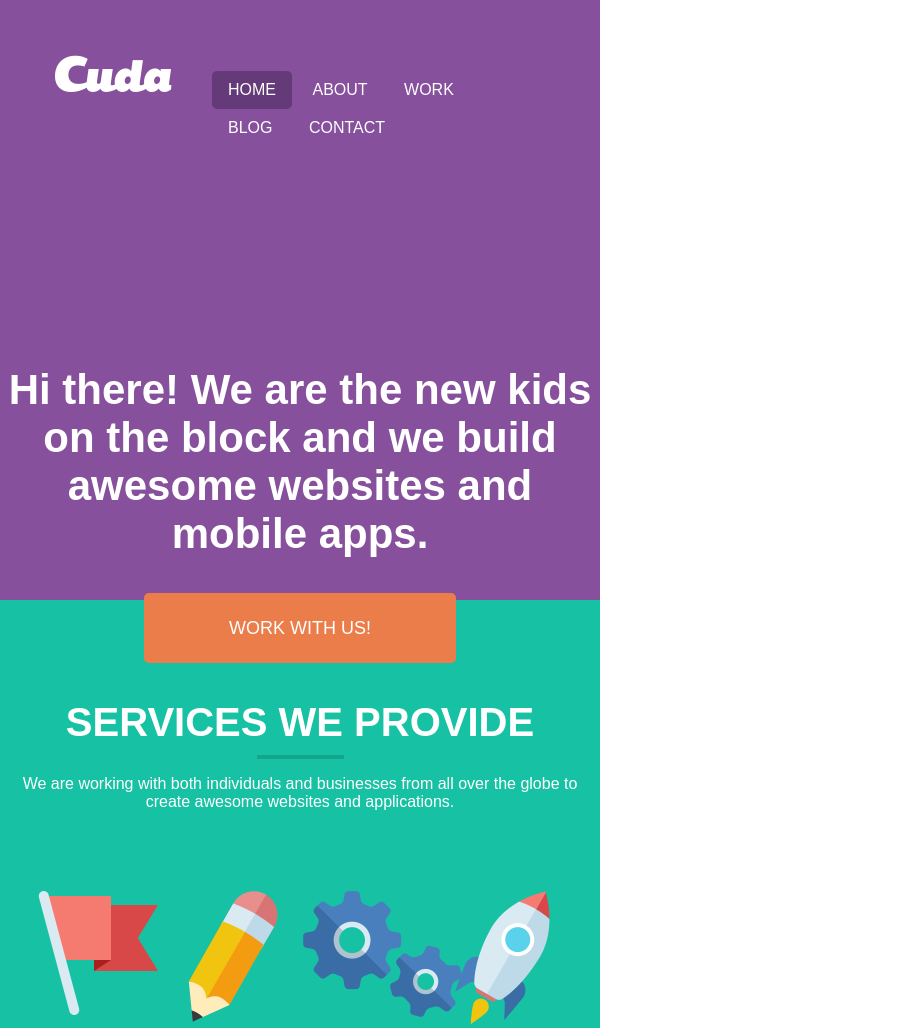
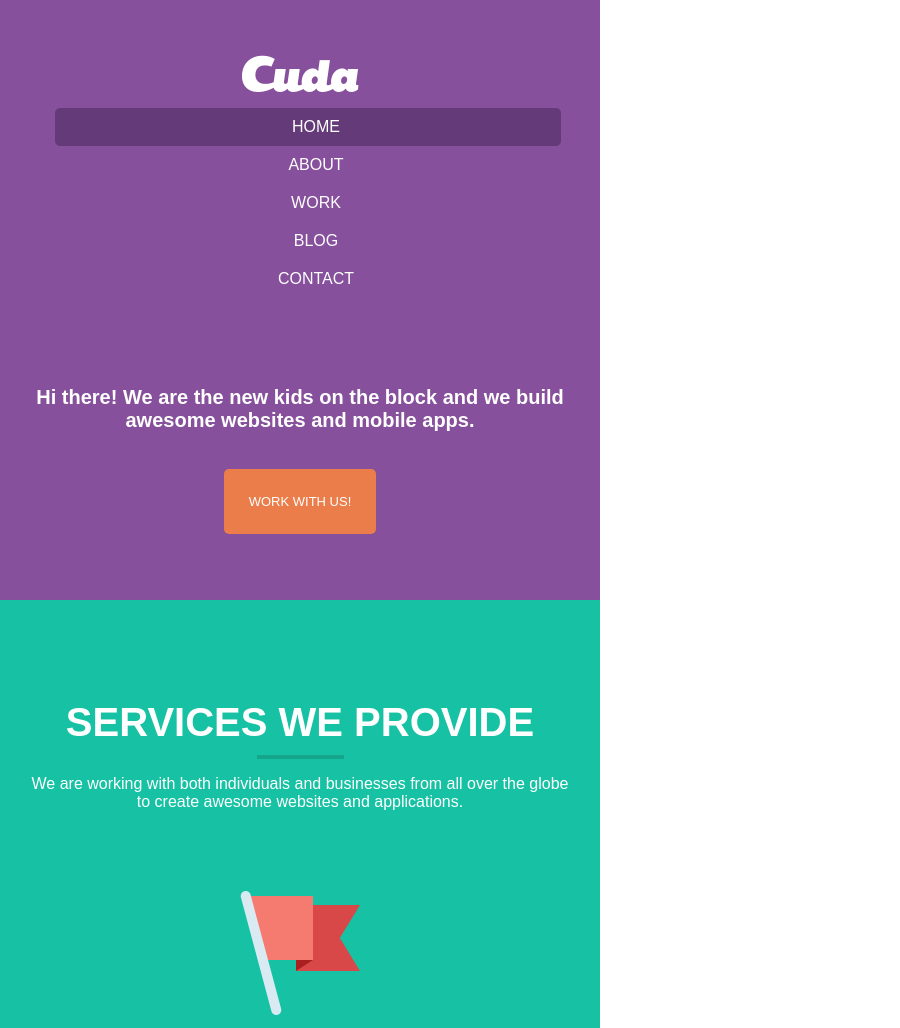
Before and after one commit to lilizav/HTML---CSS---JS---advanced, a plain HTML site: page lesson 21/reponsive project/index.html in a window 600 px wide. Shown: the top 1028 px of the page, 900 px wide, since content can reach past the window. Drawn offline with Linux system fonts and the light colour scheme.

Commit message:
lesson 21

```diff
--- a/lesson 20/css/style.css
+++ b/lesson 21/reponsive project/css/style.css
@@ -227,3 +227,60 @@ footer ul {
         width: 117px;
         height: 37px;
 }
+
+@media only screen and (max-width: 800px){
+    header{
+        flex-direction: column;
+    }
+    nav ul li{
+        width: 100%;
+        text-align: center;
+    }
+    header img{
+        margin-left: auto;
+        margin-right: auto;
+    }
+    .main-heading h1{
+        font-size: 20px;
+        width: 90%;
+        margin-left: auto;
+        margin-right: auto;
+    }
+    .main-heading a{
+        font-size: 13px;
+        padding: 25px;
+    }
+    .main-heading{
+        margin-top: 0;
+    }
+    nav ul li.active{
+        padding-right: 0;
+    }
+    nav ul{
+        padding-left: 0;
+    }
+    .services-box{
+        flex-direction: column;
+    }
+    .title-box{
+        width: 90%;
+    }
+    .form-row{
+        flex-direction: column;
+    }
+    input[type="text"],input[type="email"],textarea{
+        width: 90%;
+        margin-left: auto;
+        margin-right: auto;
+    }
+    footer ul{
+        flex-direction: column;
+    }
+    footer ul li{
+        text-align: center;
+    }
+    .services-box{
+        padding: 0;
+
+    }
+}
--- /dev/null
+++ b/lesson 21/style/landscape.css
@@ -0,0 +1,3 @@
+/* h1{
+    font-size: 30px;
+} */
--- /dev/null
+++ b/lesson 21/style/portrait.css
@@ -0,0 +1,3 @@
+/* h1{
+    font-size: 80px;
+} */
--- /dev/null
+++ b/lesson 21/style/style.css
@@ -0,0 +1,37 @@
+@media all and (min-width: 600px) {
+    body{
+        background-color: rgb(23, 23, 80);
+        color: white;
+    }
+}
+
+@media all and (max-width: 600px) {
+    body{
+        background-color: rgb(63, 16, 16);
+        color: rgb(36, 40, 82);
+    }
+    img{
+        width: 100px;
+        height: 100px;
+    }
+}
+h1{
+ border: 2px solid white;
+ padding: 20px;
+}
+
+@media all and (orientation:portrait){
+    h1{
+        font-size: 80px;
+    }
+}
+@media all and (orientation:landscape){
+    h1{
+        font-size: 30px;
+    }
+}
+@media all and (min-width: 600px) and (max-width: 900px) {
+    img{
+      display: none;
+    }
+}
```
Also changed, not shown: lesson 21/index.html (added, +19 -0 lines), lesson 21/reponsive project/crayon-icon.png (renamed from lesson 20/crayon-icon.png), lesson 21/reponsive project/flag-icon.png (renamed from lesson 20/flag-icon.png), lesson 21/reponsive project/gears-icon.png (renamed from lesson 20/gears-icon.png), lesson 21/reponsive project/index.html (renamed from lesson 20/index.html), lesson 21/reponsive project/logo.png (renamed from lesson 20/logo.png), lesson 21/reponsive project/rocket-icon.png (renamed from lesson 20/rocket-icon.png).
